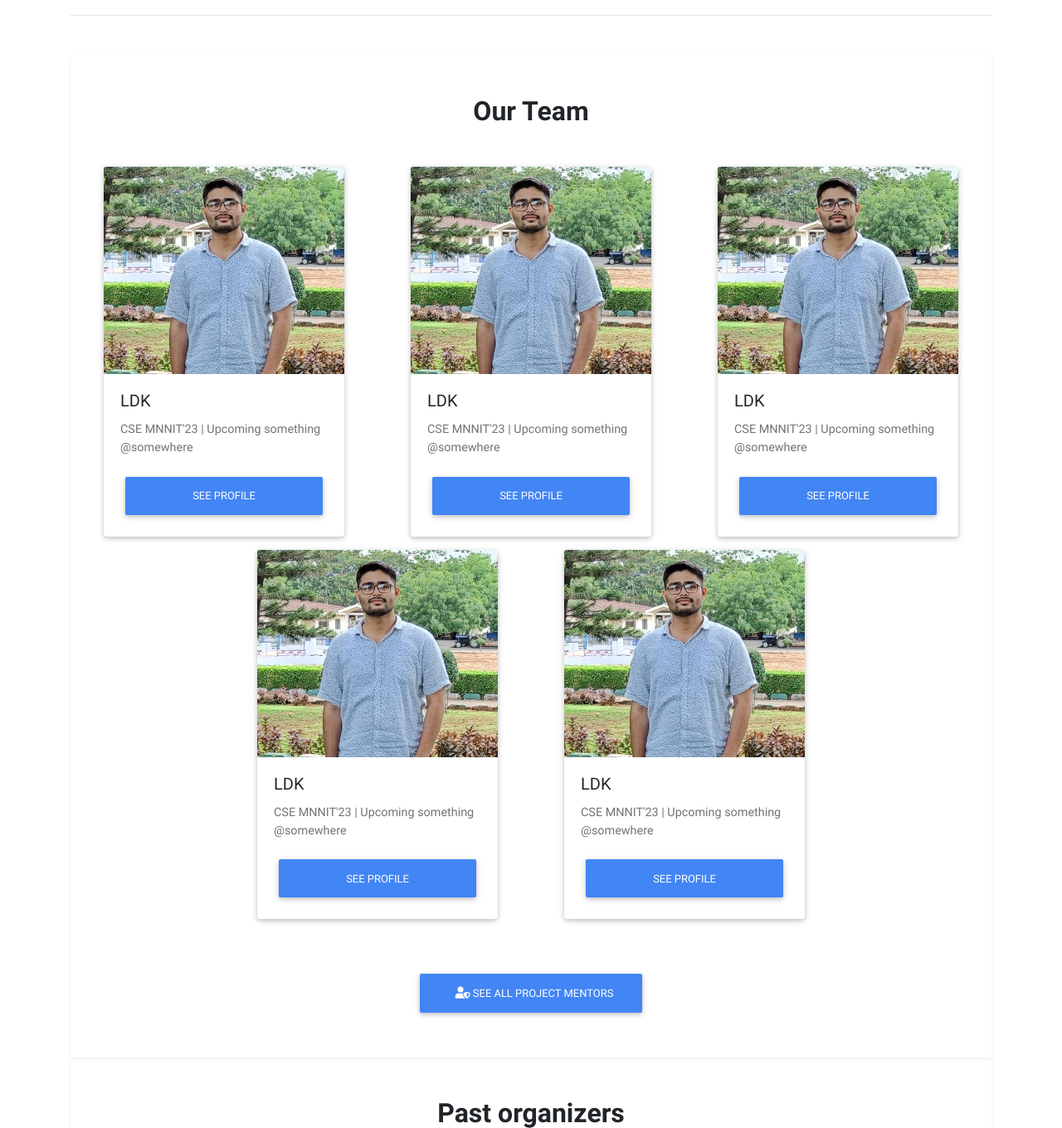
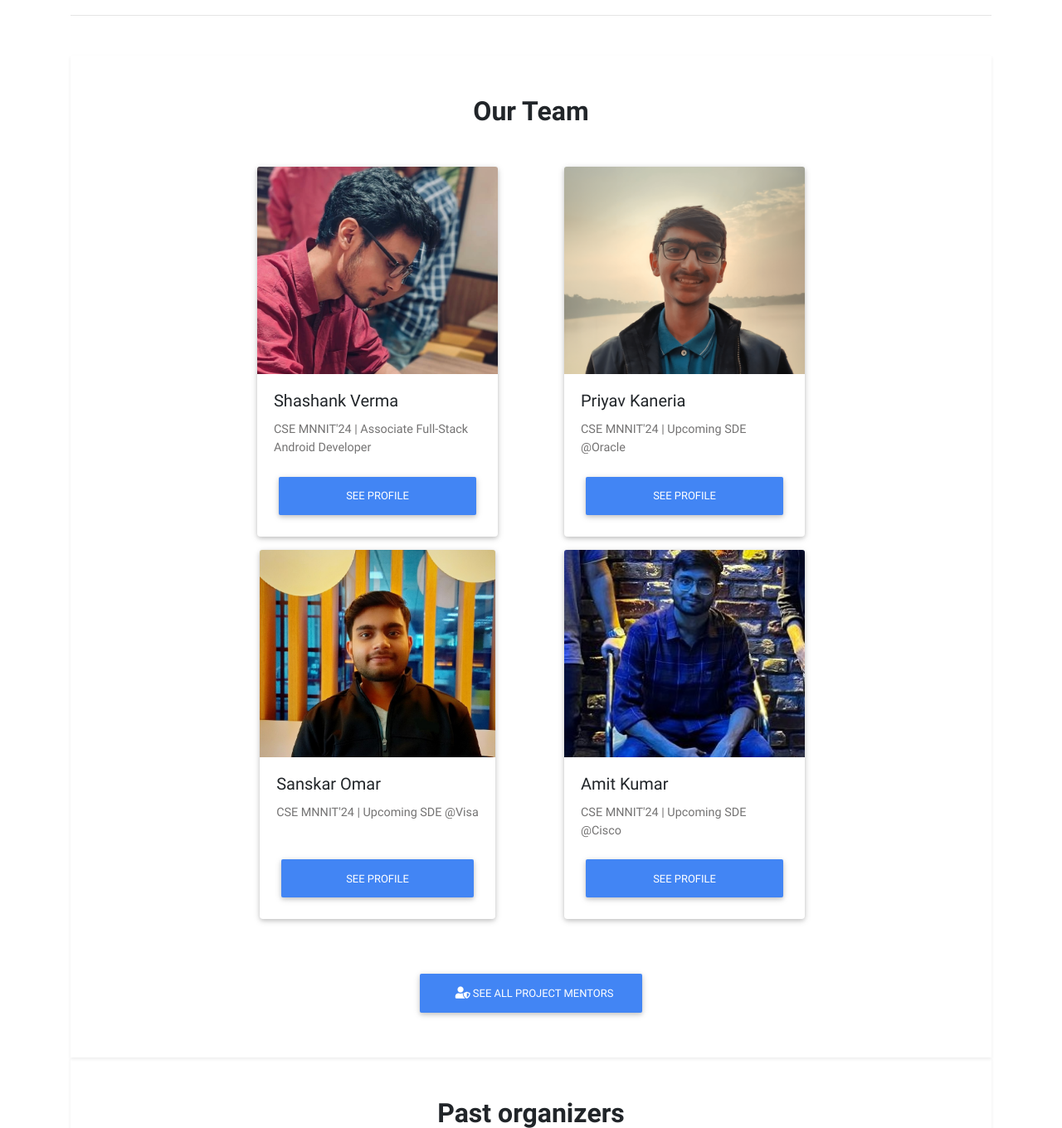
Before and after one commit to ContriHUB/ContriHUB-24, a Django app: page / in a window 1280 px wide. Shown: the part 2432-3792 px from the top of the page at 83% size. Run offline with Django 3.2, Linux system fonts and the light colour scheme; some libraries are stand-ins or nearby versions.

Commit message:
Add team on homepage
Signed-off-by: Shashank Verma <shashank.verma2002@gmail.com>

```diff
--- a/home/templates/home/index.html
+++ b/home/templates/home/index.html
@@ -310,8 +310,66 @@
         <h2 class="h2 mb-5 text-center display-5 font-weight-bold">Our Team</h2>
         <div class="container">
 
-          <div class="row">
+          <div class="row justify-content-center">
             <div class="col-xs-12 col-sm-12 col-md-6 col-lg-4 mb-3 d-flex align-items-stretch justify-content-center">
+              <div class="card justify-content-center align-items-center">
+                <img src="{% static 'img/profile/shank.jpg' %}" class="card-img-top w-100" alt="Card Image"
+                  style="max-height: 250px; object-fit: cover;">
+                <div class="card-body d-flex flex-column">
+                  <h5 class="card-title">Shashank Verma</h5>
+                  <p id="member-intro" class="custom-scrollbar-js card-text mb-4 sm-6"
+                    style="max-width: 250px; max-height: 200px; overflow-y: auto">CSE MNNIT'24 | Associate Full-Stack Android Developer
+                  </p>
+                  <a href="https://github.com/shank03" class="btn btn-primary" style="margin-top: auto">See
+                    Profile</a>
+                </div>
+              </div>
+            </div>
+            <div class="col-xs-12 col-sm-12 col-md-6 col-lg-4 mb-3 d-flex align-items-stretch justify-content-center">
+              <div class="card justify-content-center align-items-center">
+                <img src="{% static 'img/profile/priyav.png' %}" class="card-img-top w-100" alt="Card Image"
+                  style="max-height: 250px; object-fit: cover;">
+                <div class="card-body d-flex flex-column">
+                  <h5 class="card-title">Priyav Kaneria</h5>
+                  <p id="member-intro" class="custom-scrollbar-js card-text mb-4 sm-6"
+                    style="max-width: 250px; max-height: 200px; overflow-y: auto">CSE MNNIT'24 | Upcoming SDE @Oracle
+                  </p>
+                  <a href="https://github.com/priyavkaneria" class="btn btn-primary" style="margin-top: auto">See
+                    Profile</a>
+                </div>
+              </div>
+            </div>
+          </div>
+          <div class="row justify-content-center">
+            <div class="col-xs-12 col-sm-12 col-md-6 col-lg-4 mb-3 d-flex align-items-stretch justify-content-center">
+              <div class="card justify-content-center align-items-center">
+                <img src="{% static 'img/profile/sanskar.jpg' %}" class="card-img-top w-100" alt="Card Image"
+                  style="max-height: 250px; object-fit: cover;">
+                <div class="card-body d-flex flex-column">
+                  <h5 class="card-title">Sanskar Omar</h5>
+                  <p id="member-intro" class="custom-scrollbar-js card-text mb-4 sm-6"
+                    style="max-width: 250px; max-height: 200px; overflow-y: auto">CSE MNNIT'24 | Upcoming SDE @Visa
+                  </p>
+                  <a href="https://github.com/sanskaromar" class="btn btn-primary" style="margin-top: auto">See
+                    Profile</a>
+                </div>
+              </div>
+            </div>
+            <div class="col-xs-12 col-sm-12 col-md-6 col-lg-4 mb-3 d-flex align-items-stretch justify-content-center">
+              <div class="card justify-content-center align-items-center">
+                <img src="{% static 'img/profile/amit.jpg' %}" class="card-img-top w-100" alt="Card Image"
+                  style="max-height: 250px; object-fit: cover;">
+                <div class="card-body d-flex flex-column">
+                  <h5 class="card-title">Amit Kumar</h5>
+                  <p id="member-intro" class="custom-scrollbar-js card-text mb-4 sm-6"
+                    style="max-width: 250px; max-height: 200px; overflow-y: auto">CSE MNNIT'24 | Upcoming SDE @Cisco
+                  </p>
+                  <a href="https://github.com/hackeramitkumar" class="btn btn-primary" style="margin-top: auto">See
+                    Profile</a>
+                </div>
+              </div>
+            </div>
+            <!-- <div class="col-xs-12 col-sm-12 col-md-6 col-lg-4 mb-3 d-flex align-items-stretch justify-content-center">
               <div class="card justify-content-center align-items-center">
                 <img src="{% static 'img/profile/ldk.jpeg' %}" class="card-img-top w-100" alt="Card Image"
                   style="max-height: 250px; object-fit: cover;">
@@ -324,65 +382,7 @@
                     Profile</a>
                 </div>
               </div>
-            </div>
-            <div class="col-xs-12 col-sm-12 col-md-6 col-lg-4 mb-3 d-flex align-items-stretch justify-content-center">
-              <div class="card justify-content-center align-items-center">
-                <img src="{% static 'img/profile/ldk.jpeg' %}" class="card-img-top w-100" alt="Card Image"
-                  style="max-height: 250px; object-fit: cover;">
-                <div class="card-body d-flex flex-column">
-                  <h5 class="card-title">LDK</h5>
-                  <p id="member-intro" class="custom-scrollbar-js card-text mb-4 sm-6"
-                    style="max-width: 250px; max-height: 200px; overflow-y: auto">CSE MNNIT'23 | Upcoming something @somewhere
-                  </p>
-                  <a href="https://github.com/" class="btn btn-primary" style="margin-top: auto">See
-                    Profile</a>
-                </div>
-              </div>
-            </div>
-            <div class="col-xs-12 col-sm-12 col-md-6 col-lg-4 mb-3 d-flex align-items-stretch justify-content-center">
-              <div class="card justify-content-center align-items-center">
-                <img src="{% static 'img/profile/ldk.jpeg' %}" class="card-img-top w-100" alt="Card Image"
-                  style="max-height: 250px; object-fit: cover;">
-                <div class="card-body d-flex flex-column">
-                  <h5 class="card-title">LDK</h5>
-                  <p id="member-intro" class="custom-scrollbar-js card-text mb-4 sm-6"
-                    style="max-width: 250px; max-height: 200px; overflow-y: auto">CSE MNNIT'23 | Upcoming something @somewhere
-                  </p>
-                  <a href="https://github.com/" class="btn btn-primary" style="margin-top: auto">See
-                    Profile</a>
-                </div>
-              </div>
-            </div>
-          </div>
-          <div class="row justify-content-center">
-            <div class="col-xs-12 col-sm-12 col-md-6 col-lg-4 mb-3 d-flex align-items-stretch justify-content-center">
-              <div class="card justify-content-center align-items-center">
-                <img src="{% static 'img/profile/ldk.jpeg' %}" class="card-img-top w-100" alt="Card Image"
-                  style="max-height: 250px; object-fit: cover;">
-                <div class="card-body d-flex flex-column">
-                  <h5 class="card-title">LDK</h5>
-                  <p id="member-intro" class="custom-scrollbar-js card-text mb-4 sm-6"
-                    style="max-width: 250px; max-height: 200px; overflow-y: auto">CSE MNNIT'23 | Upcoming something @somewhere
-                  </p>
-                  <a href="https://github.com/" class="btn btn-primary" style="margin-top: auto">See
-                    Profile</a>
-                </div>
-              </div>
-            </div>
-            <div class="col-xs-12 col-sm-12 col-md-6 col-lg-4 mb-3 d-flex align-items-stretch justify-content-center">
-              <div class="card justify-content-center align-items-center">
-                <img src="{% static 'img/profile/ldk.jpeg' %}" class="card-img-top w-100" alt="Card Image"
-                  style="max-height: 250px; object-fit: cover;">
-                <div class="card-body d-flex flex-column">
-                  <h5 class="card-title">LDK</h5>
-                  <p id="member-intro" class="custom-scrollbar-js card-text mb-4 sm-6"
-                    style="max-width: 250px; max-height: 200px; overflow-y: auto">CSE MNNIT'23 | Upcoming something @somewhere
-                  </p>
-                  <a href="https://github.com/" class="btn btn-primary" style="margin-top: auto">See
-                    Profile</a>
-                </div>
-              </div>
-            </div>
+            </div> -->
            </div>
 
 
```
Also changed, not shown: home/static/img/hacktober.svg (added), home/static/img/profile/amit.jpg (added), home/static/img/profile/priyav.png (added), home/static/img/profile/sanskar.jpg (added), home/static/img/profile/shank.jpg (added).
